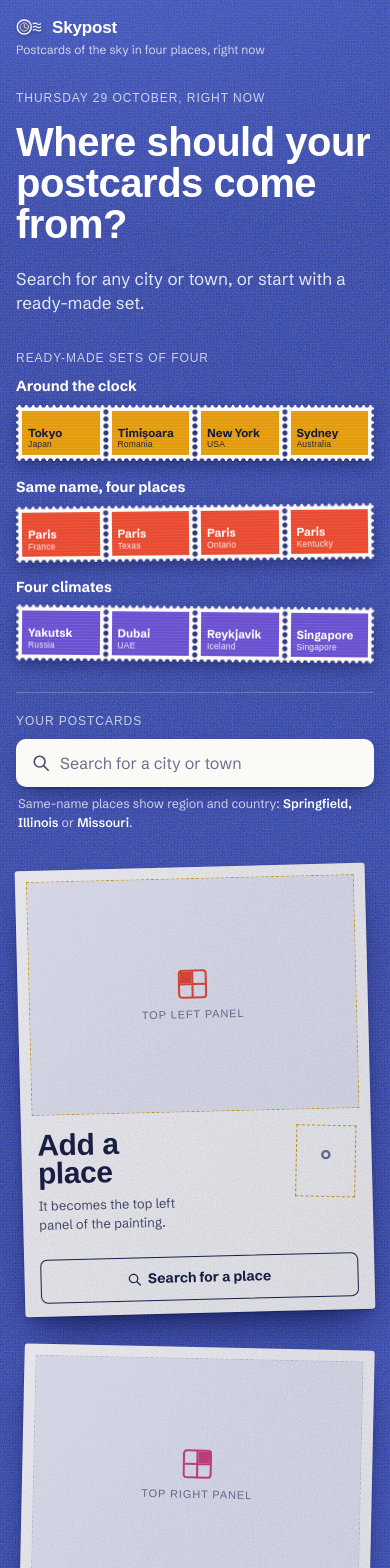
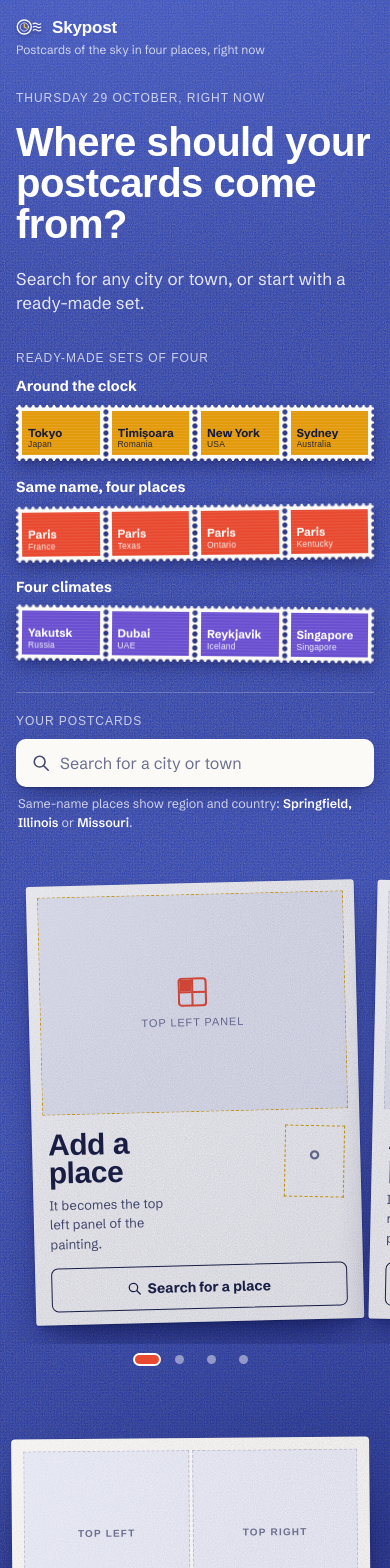
Before and after one commit to HaralambosARDELEAN/weather-dashboard, a Next.js app: page / in a window 390 px wide. Shown: the top 1568 px of the page. Built offline with nearby package versions, Linux system fonts and the light colour scheme; a web font is replaced by a local one.

Commit message:
feat: swipe between the postcards on a phone

```diff
--- a/app/globals.css
+++ b/app/globals.css
@@ -529,6 +529,10 @@ button {
     align-items: start;
     padding: 6px 4px 0;
   }
+  /* Only on a phone, where the postcards are swiped. */
+  .card-dots {
+    display: none;
+  }
   .pc {
     --rot: 0deg;
     position: relative;
@@ -2294,10 +2298,51 @@ button {
   }
 
 
+  /* On a phone the postcards sit side by side: swipe between them, and the next one peeks in at the edge. */
   .cards {
-    grid-template-columns: minmax(0, 1fr);
-    gap: 34px;
-    padding: 0 4px;
+    display: flex;
+    gap: 14px;
+    margin-inline: -16px;
+    padding: 16px 8vw 22px;
+    overflow-x: auto;
+    scroll-snap-type: x mandatory;
+    overscroll-behavior-x: contain;
+    scrollbar-width: none;
+  }
+  .cards::-webkit-scrollbar {
+    display: none;
+  }
+  .cards > * {
+    flex: 0 0 84vw;
+    scroll-snap-align: center;
+  }
+  .card-dots {
+    display: flex;
+    justify-content: center;
+    gap: 2px;
+  }
+  .card-dots button {
+    display: grid;
+    place-items: center;
+    width: 30px;
+    height: 30px;
+    padding: 0;
+    border: 0;
+    background: none;
+    cursor: pointer;
+  }
+  .card-dots button::before {
+    content: "";
+    width: 9px;
+    height: 9px;
+    border-radius: 5px;
+    background: rgb(255 255 255 / 0.45);
+    transition: width 0.2s, background-color 0.2s;
+  }
+  .card-dots button[aria-current="true"]::before {
+    width: 24px;
+    background: var(--c);
+    box-shadow: 0 0 0 2px #fff;
   }
   .pc:nth-child(n) {
     margin-top: 0;
--- /dev/null
+++ b/components/card-dots.tsx
@@ -0,0 +1,28 @@
+import type { CSSProperties, RefObject } from "react";
+import type { Slots } from "@/lib/storage";
+import { SLOT_COLORS } from "./slots";
+
+type Props = {
+  slots: Slots;
+  /** The postcard in view. */
+  shown: number;
+  cards: RefObject<HTMLDivElement | null>;
+};
+
+/** On a phone, where the postcards are swiped: which one is in view, and a tap to go to another. Hidden on wider screens. */
+export function CardDots({ slots, shown, cards }: Props) {
+  return (
+    <div className="card-dots" role="group" aria-label="Postcards">
+      {slots.map((place, i) => (
+        <button
+          key={i}
+          type="button"
+          style={{ "--c": SLOT_COLORS[i] } as CSSProperties}
+          aria-label={place ? `Show the ${place.name} postcard` : `Show empty postcard ${i + 1}`}
+          aria-current={i === shown || undefined}
+          onClick={() => cards.current?.children[i]?.scrollIntoView({ block: "nearest", inline: "center" })}
+        />
+      ))}
+    </div>
+  );
+}
--- a/components/dashboard.tsx
+++ b/components/dashboard.tsx
@@ -11,6 +11,7 @@ import type { Place, Weather } from "@/lib/schemas";
 import { SLOT_COUNT, getServerSnapshot, getSnapshot, subscribe, updateSlots, type Slots } from "@/lib/storage";
 import { AppHeader, SearchShell } from "./app-header";
 import { BigCard } from "./big-card";
+import { CardDots } from "./card-dots";
 import { PaintButton } from "./paint-button";
 import { PictureLightbox, WHOLE, type View } from "./picture-lightbox";
 import { PostcardDialog } from "./postcard-dialog";
@@ -50,6 +51,9 @@ function Desk({ current }: { current: Slots }) {
   const [pending, setPending] = useState<Place | null>(null);
   const [focusKey, setFocusKey] = useState(0);
   const [focusCard, setFocusCard] = useState<{ index: number; key: number } | null>(null);
+  // On a phone the postcards are swiped; which one is in view.
+  const cardsRef = useRef<HTMLDivElement>(null);
+  const [shown, setShown] = useState(0);
   const [loads, setLoads] = useState<Readonly<Record<number, PlaceLoad>>>({});
   const [attempts, setAttempts] = useState<Readonly<Record<number, number>>>({});
   const [refreshKey, setRefreshKey] = useState(0);
@@ -322,7 +326,16 @@ function Desk({ current }: { current: Slots }) {
           )}
 
           {/* One copy of the painting serves all four cards; each shows its own quadrant. */}
-          <div className="cards" style={paintingUrl ? ({ "--painting": paintingUrl } as CSSProperties) : undefined}>
+          <div
+            ref={cardsRef}
+            className="cards"
+            style={paintingUrl ? ({ "--painting": paintingUrl } as CSSProperties) : undefined}
+            onScroll={(event) => {
+              const row = event.currentTarget;
+              const range = row.scrollWidth - row.clientWidth;
+              setShown(range > 0 ? Math.round((row.scrollLeft / range) * (current.length - 1)) : 0);
+            }}
+          >
             {current.map((place, index) =>
               place ? (
                 <Postcard
@@ -362,6 +375,7 @@ function Desk({ current }: { current: Slots }) {
               ),
             )}
           </div>
+          <CardDots slots={current} shown={shown} cards={cardsRef} />
         </section>
 
         <BigCard
```
